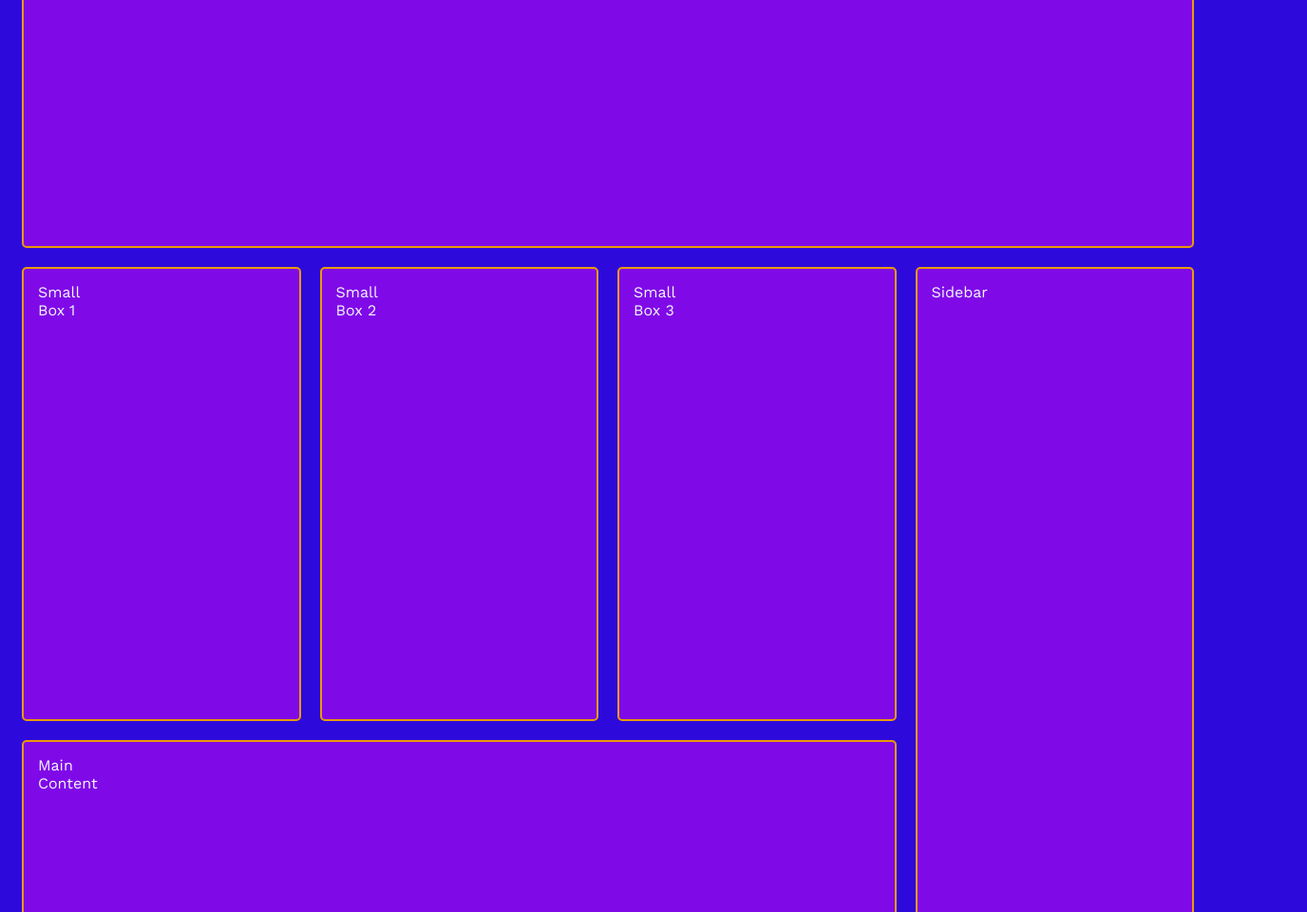
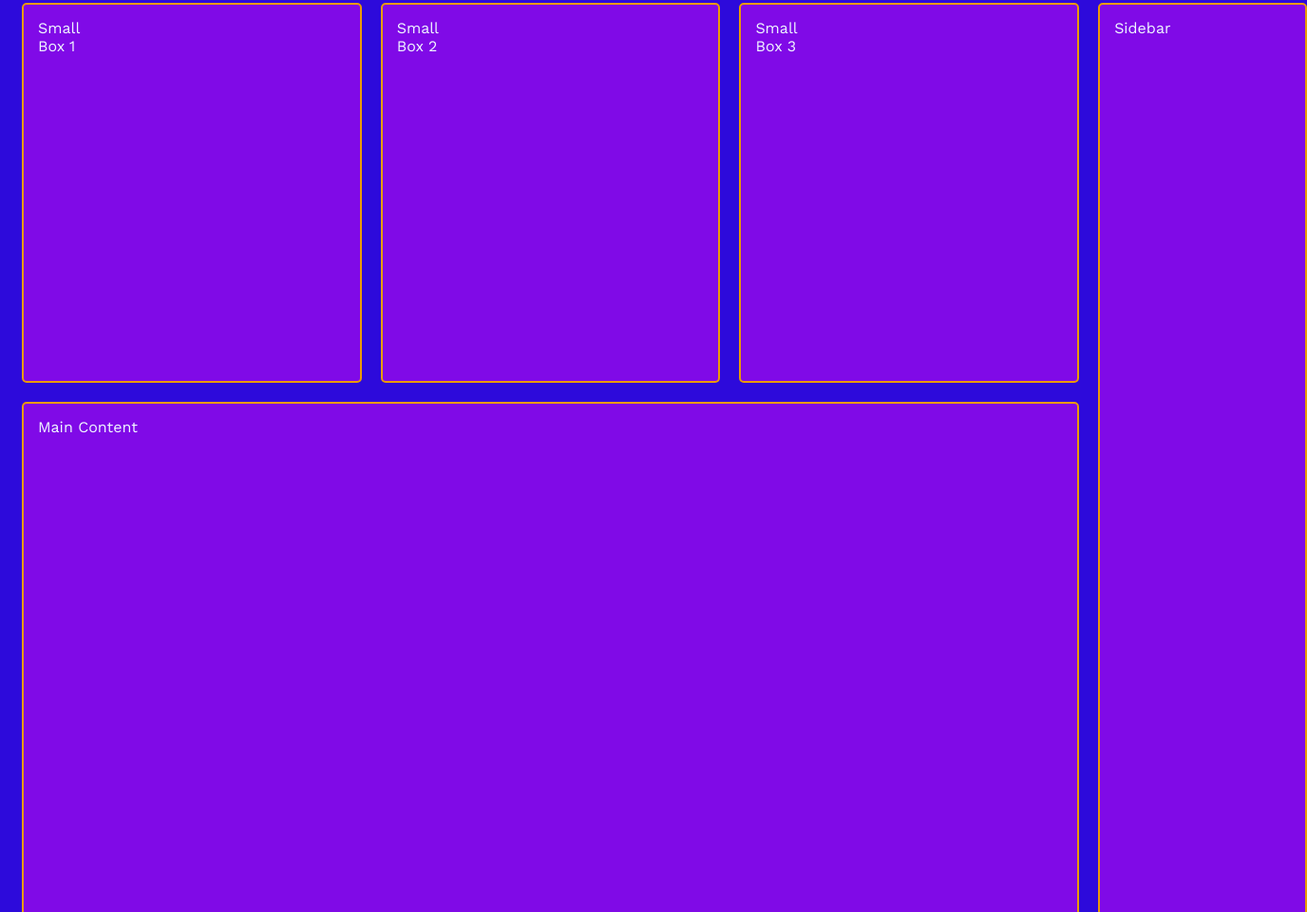
Before and after one commit to GoodGuyGregory/grid-example, a plain HTML site: page challenges/challenge1/index.html in a window 1280 px wide. Shown: the part 240-1200 px from the top of the page at 95% size, 1376 px wide, since content can reach past the window. Drawn offline with nearby package versions, Linux system fonts and the light colour scheme.

Commit message:
adds px related grid system

```diff
--- a/challenges/challenge1/style.css
+++ b/challenges/challenge1/style.css
@@ -16,8 +16,8 @@ body {
     /*  init grid */
     display: grid;
     /* create column and row template */
-    grid-template-columns: repeat(8, 1fr);
-    grid-template-rows: repeat(8, 1fr);
+    grid-template-rows: 200px 400px 800px 200px;
+    grid-template-columns: repeat(4, 1fr) 200px;
     /* gutter specificiation */
     grid-gap: 20px;
 }
@@ -36,36 +36,36 @@ body {
 
 .small-box-1 {
     grid-row: 2;
-    grid-column:  1 / 3 ;
+    grid-column:  1 / 1 ;
 
 }
 
 .small-box-2 {
     grid-row: 2;
-    grid-column: 3 / 5;
+    grid-column: 2 / 2;
 
 }
 
 .small-box-3 {
     grid-row: 2;
-    grid-column: 5 / 7;
+    grid-column: 3 / 3;
 
 }
 
 .sidebar {
-    grid-row: 2 / 6;
-    grid-column: 7 / -1;
+    grid-row: 2 / 4;
+    grid-column: 4 / -1;
 
 }
 
 .main-content {
-    grid-row: 3  / 6;
-    grid-column: 1 / 7 ;
+    grid-row: 3 / 3;
+    grid-column: 1 / 4 ;
 
 }
 
 .footer {
-    grid-row: 6;
+    grid-row: 4;
     grid-column: 1 / -1;
 
 }
```
